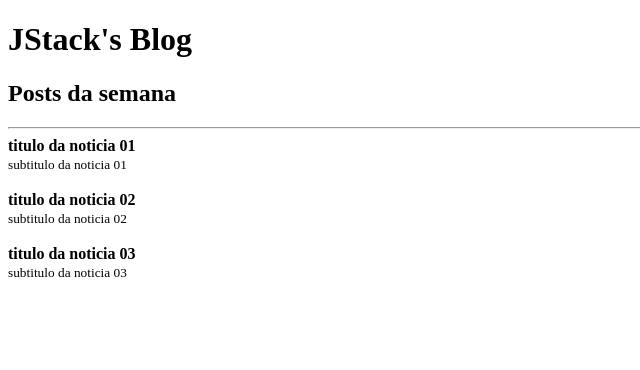
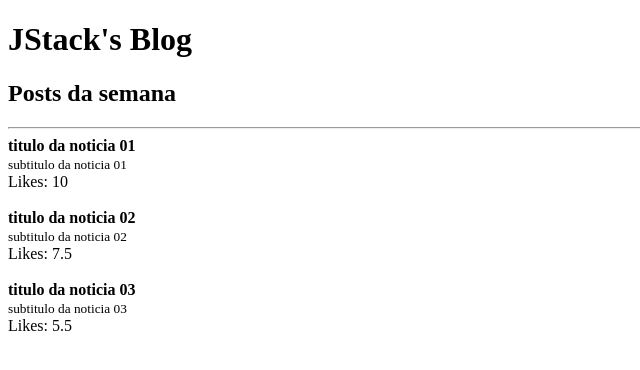
Before and after one commit to Vittor-Emanoel/Fundamentos-react, a React app: page / in a window 1280 px wide. Shown: the top 370 px of the page, without its empty margins (0-640 px from the left). Built offline with nearby package versions, Linux system fonts and the light colour scheme.

Commit message:
Definindo tipos para as props

```diff
--- a/package.json
+++ b/package.json
@@ -21,6 +21,7 @@
     "webpack-dev-server": "^4.11.1"
   },
   "dependencies": {
+    "prop-types": "^15.8.1",
     "react": "^17.0.2",
     "react-dom": "^17.0.2"
   }
--- a/src/App.js
+++ b/src/App.js
@@ -8,12 +8,13 @@
   return(
     <>
 
-      <Header title="JStack's Blog">
+      <Header>
         <h2>Posts da semana</h2>
       </Header>
       <hr />
 
     <Post
+    likes={20}
     post={{
       title:'titulo da noticia 01',
       subtitle: 'subtitulo da noticia 01'
@@ -21,6 +22,7 @@
    />
 
     <Post
+    likes={15}
         post={{
           title:'titulo da noticia 02',
           subtitle: 'subtitulo da noticia 02'
@@ -28,6 +30,7 @@
       />
 
     <Post
+      likes={11}
         post={{
           title:'titulo da noticia 03',
           subtitle: 'subtitulo da noticia 03'
--- a/src/Header.js
+++ b/src/Header.js
@@ -1,3 +1,4 @@
+import PropTypes from 'prop-types';
 import React from "react";
 
 function Header({title, children}) {
@@ -9,4 +10,13 @@
    );
 }
 
+Header.propTypes = {
+    title: PropTypes.string,
+    children: PropTypes.node,
+};
+
+Header.defaultProps = {
+    title: `JStack's Blog`
+}
+
 export default Header;
--- a/src/Post.js
+++ b/src/Post.js
@@ -1,5 +1,5 @@
+import PropTypes from 'prop-types';
 import React from "react";
-
 
 //props => propriedades
 function Post(props) {
@@ -9,10 +9,20 @@
       <strong>{props.post.title}</strong>
       <br />
       <small>{props.post.subtitle}</small>
+      <br />
+      Likes: {props.likes / 2}
     </article>
     <br />
     </>
   );
 }
 
+Post.propTypes = {
+  likes: PropTypes.number.isRequired,
+  post: PropTypes.shape({
+    title: PropTypes.string.isRequired,
+    subtitle: PropTypes.string.isRequired
+  }).isRequired
+}
+
 export default Post;
```
Also changed, not shown: 1 other file (tests, documents, lock files or other folders).
